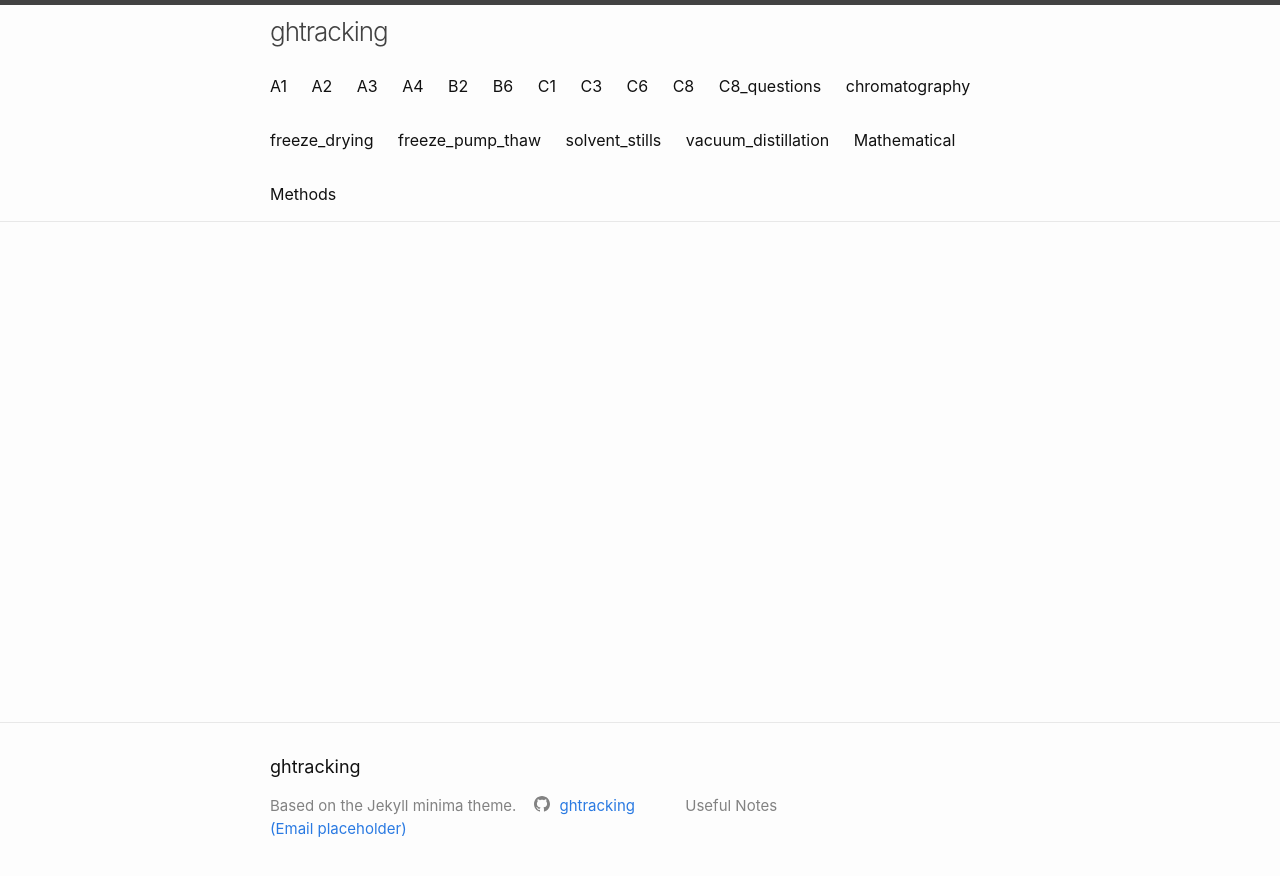
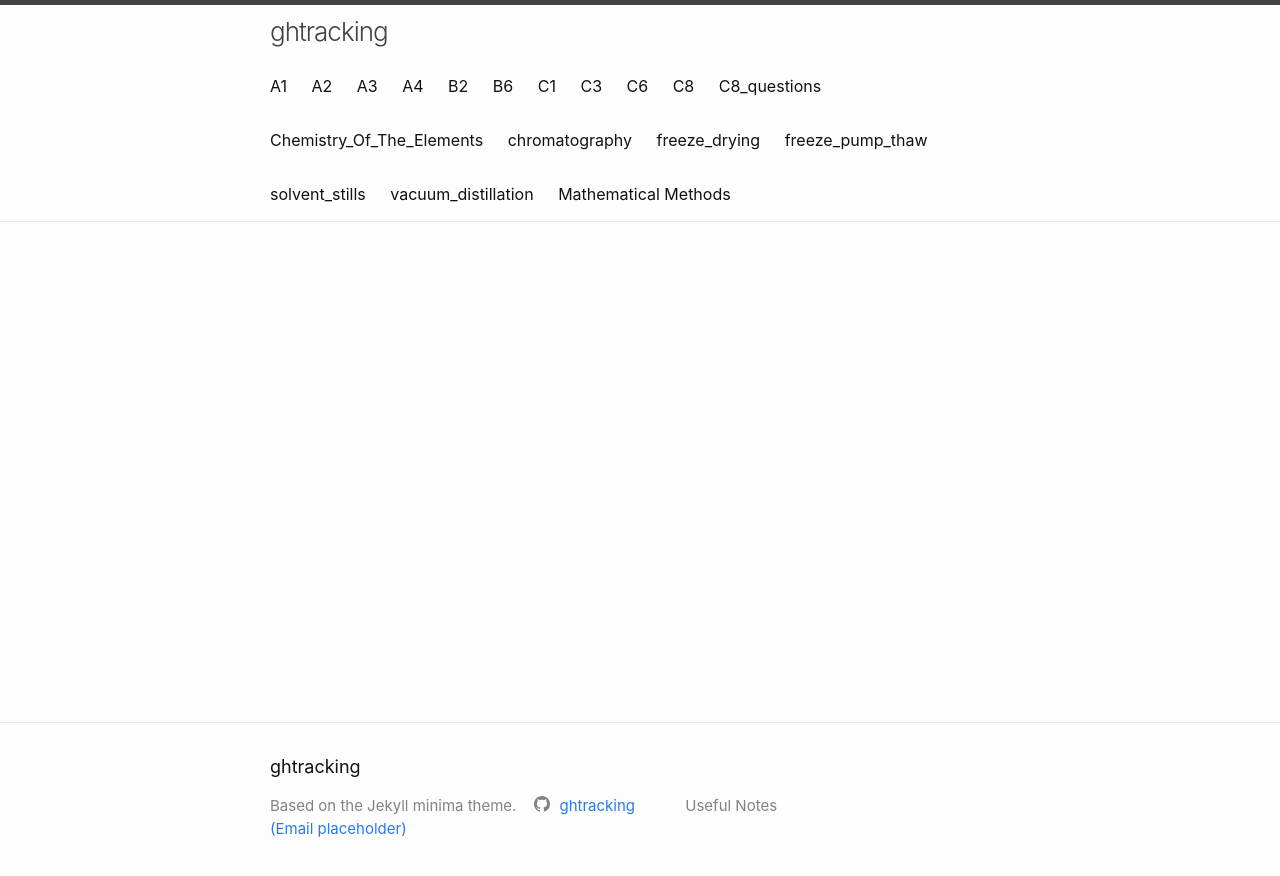
Before and after one commit to ghTracking/ghtracking.github.io, a Jekyll site: the page built from index.markdown, in a window 1280 px wide. Shown: the top 876 px of the page. Built offline with Jekyll 4.4.1, drawn with Linux system fonts in a browser that asks for light colours.

Commit message:
Added yaml to Chemistry of the elements

```diff
--- a/_Part_IA/Chemistry_Of_The_Elements.md
+++ b/_Part_IA/Chemistry_Of_The_Elements.md
@@ -1,3 +1,9 @@
+---
+layout: post
+title:  "Chemistry of the Elements"
+categories: Part_IA
+---
+
 Quick summary:
 
 # Book 1- periodicity and the elements
```
